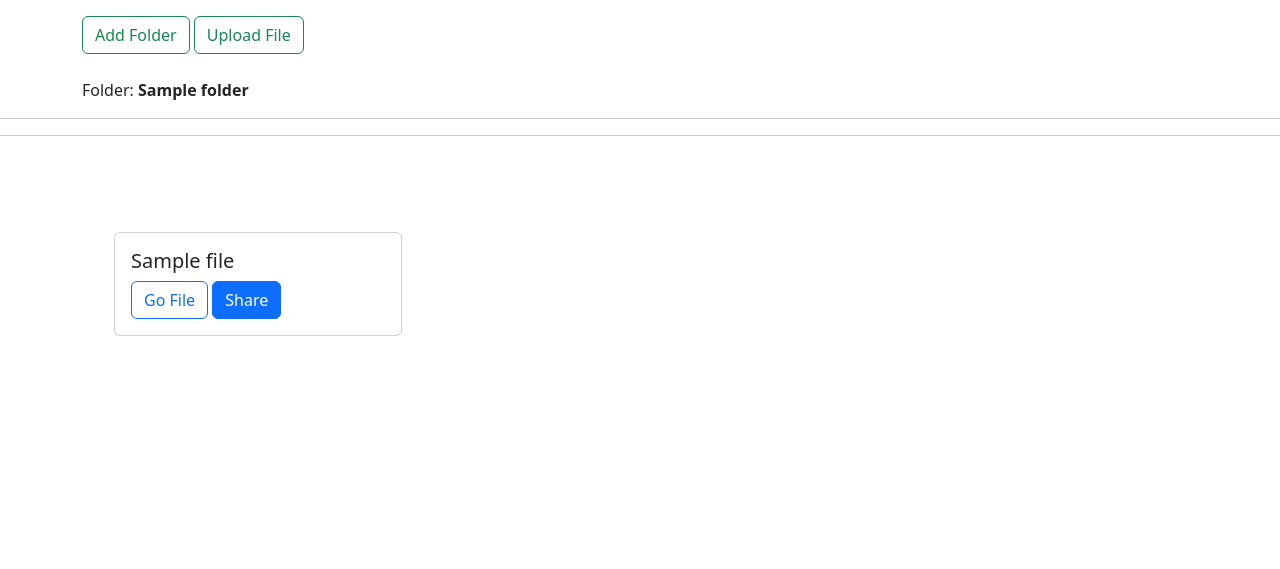
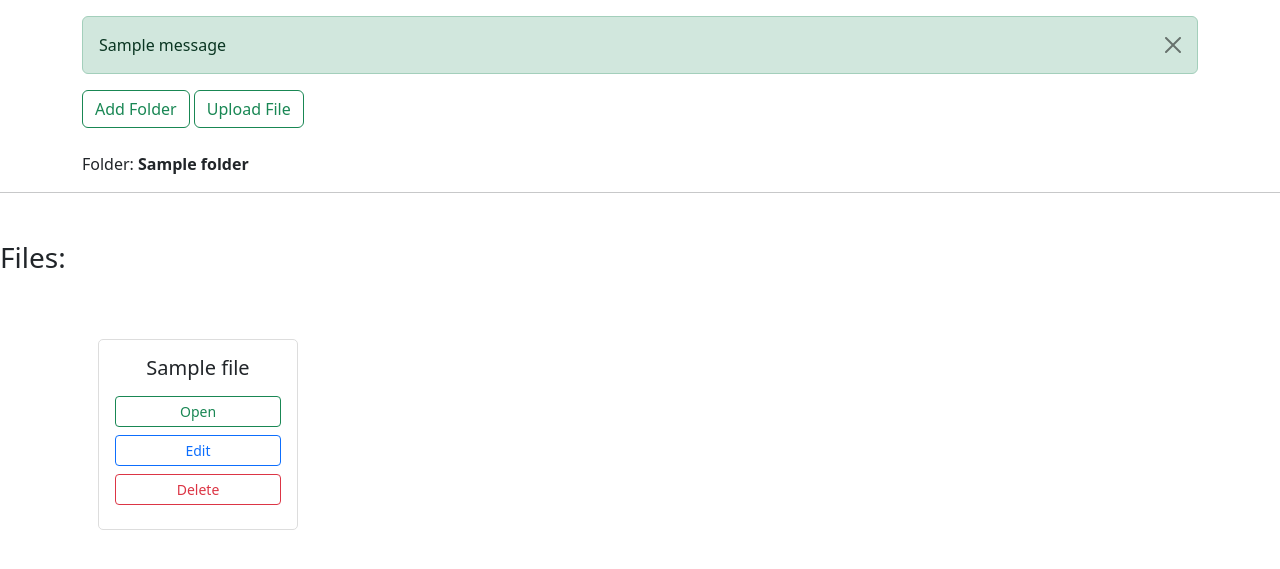
Before and after one commit to SangamChaurasiya/datadrive, a Django app: page /folder/00000000-0000-0000-0000-000000000001/ in a window 1280 px wide. Shown: the part 56-625 px from the top of the page. Run offline with Django 5.2, Linux system fonts and the light colour scheme; a user stored in the database is signed in; tables that the repository leaves empty hold one stand-in row (values such as "Sample post"); one stand-in notice (Sample message) is shown.

Commit message:
Added delete feature for file and folder

```diff
--- a/drive/urls.py
+++ b/drive/urls.py
@@ -11,5 +11,7 @@ urlpatterns = [
     path('shared_file/', views.shared_file, name='share'),
     path('file/access/<str:id>/', views.file_access),
     path('delete-folder/<str:folder_id>/', views.delete_folder, name='delete_folder'),
+    # path('edit-file/<str:file_id>/', views.edit_file, name='edit_file'),
+    path('delete-file/<str:file_id>/', views.delete_file, name='delete_file'),
     path("logout/", views.Logout, name="logout"),
 ]
--- a/drive/views.py
+++ b/drive/views.py
@@ -118,11 +118,39 @@ def upload_file(request):
                 file = File(id=uuid.uuid4(), folder_id=folder_id, owner_id=user_id, file=file, name=file_name)
                 file.save()
 
-                return redirect(f'http://127.0.0.1:8000/folder/{folder_id}/')
+                return redirect('/')
 
         return redirect('/')
     else:
         return redirect('login')
+
+
+# def edit_file(request, file_id):
+#     if request.user.is_authenticated:
+#         if request.method == 'POST':
+#             # Retrieve the uploaded file
+#             file_name = request.POST.get('file_name', None)   # The file input name in the form
+#             folder_id = request.POST.get('folder_id')  # Additional hidden input
+#             file = request.FILES.get('file')
+#             user_id = request.user.id
+#             if file_name:
+#                 try:
+#                     file = File.objects.get(id=file_id)
+#                     file.name=file_name
+#                     file.file=file
+#                     file.folder=Folder.objects.get(id=folder_id)
+#                     file.owner=User.objects.get(pk=user_id)
+#                     file.save()
+#                     messages.success(request, 'File Updated Successfully!')
+#                 except Exception as e:
+#                     print(e)
+#                     messages.error(request, 'File does not exists!')
+#                 return redirect(f'http://127.0.0.1:8000/folder/{folder_id}/')
+
+#         return redirect('/')
+#     else:
+#         return redirect('login')
+
 
 
 def shared_file(request):
@@ -173,5 +201,12 @@ def get_file_by_id(file_id):
 def delete_folder(request, folder_id):
     folder = get_object_or_404(Folder, id=folder_id, owner=request.user)
     folder.delete()
-    messages.success(request, 'Folder Deleted Successfully.')
+    messages.error(request, 'Folder Deleted Successfully.')
     return redirect('index')
+
+
+def delete_file(request, file_id):
+    file = get_object_or_404(File, id=file_id, owner=request.user)
+    file.delete()
+    messages.error(request, 'File Deleted Successfully.')
+    return redirect('index')
--- a/templates/base.html
+++ b/templates/base.html
@@ -14,6 +14,26 @@
       .main-content, .main-file-content {
           display: flex;
           flex-wrap: wrap;
+      }
+
+      .button-fixed-width {
+        display: inline-block;
+        width: 100%; /* Buttons will take full width of the container */
+        margin-bottom: 0.5rem; /* Spacing between buttons */
+        text-align: center;
+      }
+      .folder-container {
+          display: flex;
+          flex-wrap: wrap;
+          gap: 1rem;
+      }
+      .folder-card {
+          background-color: #f9f9f9;
+          transition: box-shadow 0.3s ease-in-out;
+      }
+
+      .folder-card:hover {
+          box-shadow: 0px 4px 10px rgba(0, 0, 0, 0.2);
       }
     </style>
 
@@ -68,6 +88,7 @@
 
     <script src="https://cdn.jsdelivr.net/npm/bootstrap@5.3.3/dist/js/bootstrap.bundle.min.js" crossorigin="anonymous"></script>
     <script>
+
         function toggleEmailInput() {
             const shareOption = document.getElementById('shareOption').value;
             const emailInputContainer = document.getElementById('emailInputContainer');
--- a/templates/index.html
+++ b/templates/index.html
@@ -4,6 +4,13 @@
 
     {% if not is_file_shared %}
     <div class="container mt-3 folder-creation">
+
+        {% for message in messages %}
+            <div class="alert {{ message.tags }} alert-dismissible fade show" role="alert">
+                <button type="button" class="btn-close" data-bs-dismiss="alert" aria-label="Close"></button>
+                {{ message }}
+            </div>
+        {% endfor %}
 
         <button class="btn btn-outline-success" type="button" data-bs-toggle="modal" data-bs-target="#foldercreate">Add Folder</button>
         <button class="btn btn-outline-success" type="button" data-bs-toggle="modal" data-bs-target="#fileupload">Upload File</button>
@@ -22,53 +29,81 @@
     {% if error %}
         <p style="color: red;">Error: {{ error }}</p>
     {% endif %}
+    {% if folders %}
         <hr>
-    <div class="container mt-5 main-content">
+        <h3>Folders:</h3>
+    {% endif %}
+
+    <div class="container folder-container mt-5 main-content">
         {% for folder in folders %}
+            <div class="folder-card" style="border: 1px solid #ddd; padding: 1rem; margin: 1rem; border-radius: 5px; display: inline-block; text-align: center; width: 200px;">
+                <!-- Folder Name -->
+                <h5 style="margin-bottom: 1rem;">{{ folder.name }}</h5>
 
-            <a type="button"  href="{% url 'folders' folder.id %}" class="btn btn-outline-success btn-lg mt-5" style="margin-left: 2rem;">{{ folder.name }}</a> | <a type="button"  href="{% url 'delete_folder' folder.id %}" class="btn btn-outline-danger btn-lg mt-2" style="margin-left: 2rem;">Delete</a>
+                <!-- Buttons -->
+                <div class="folder-actions">
+                    <!-- Open Button -->
+                    <a type="button" href="{% url 'folders' folder.id %}" class="btn btn-outline-success btn-sm button-fixed-width">Open</a>
+
+                    <!-- Edit Button -->
+                    <a type="button" href="#" class="btn btn-outline-primary btn-sm button-fixed-width">Edit</a>
+
+                    <!-- Delete Button -->
+                    <a type="button" href="{% url 'delete_folder' folder.id %}" class="btn btn-outline-danger btn-sm button-fixed-width">Delete</a>
+                </div>
+            </div>
+
+            {% comment %} <a type="button"  href="{% url 'folders' folder.id %}" class="btn btn-outline-success btn-lg mt-5" style="margin-left: 2rem;">{{ folder.name }}</a> <a type="button"  href="{% url 'delete_folder' folder.id %}" class="btn btn-outline-danger btn-sm">Delete</a> {% endcomment %}
         {% endfor %}
     </div>
+    {% if files %}
+        {% if folders %}
+            <hr>
+        {% endif %}
+        <h3>Files:</h3>
+    {% endif %}
     <div class="container mt-5 main-file-content">
         {% for file in files %}
-            <div class="card" style="width: 18rem; margin-left: 2rem;">
-                <div class="card-body">
-                    <h5 class="card-title">{{file.name}}</h5>
-                    <a href="{{ file.get_absolute_url }}" target="_blank" class="btn btn-outline-primary">Go File</a>
-                    {% if not is_file_shared %}
-                        <button type="button" class="btn btn-primary mr-3" data-bs-toggle="modal" data-bs-target="#staticBackdrop">
-                            Share
-                        </button>
-                    {% endif %}
+            <div class="file-card" style="border: 1px solid #ddd; padding: 1rem; margin: 1rem; border-radius: 5px; display: inline-block; text-align: center; width: 200px;">
+                <!-- Folder Name -->
+                <h5 style="margin-bottom: 1rem;">{{ file.name }}</h5>
+
+                <!-- Buttons -->
+                <div class="file-actions">
+                    <!-- Open Button -->
+                    <a type="button" href="{{ file.get_absolute_url }}" target="_blank" class="btn btn-outline-success btn-sm button-fixed-width">Open</a>
+
+                    <!-- Edit Button -->
+                    <a type="button" href="#" class="btn btn-outline-primary btn-sm button-fixed-width" data-bs-toggle="modal" data-bs-target="#editFile">Edit</a>
+
+                    <!-- Delete Button -->
+                    <a type="button" href="{% url 'delete_file' file.id %}" class="btn btn-outline-danger btn-sm button-fixed-width">Delete</a>
                 </div>
             </div>
 
             <!-- Modal -->
-            <div class="modal fade" id="staticBackdrop" data-bs-backdrop="static" data-bs-keyboard="false" tabindex="-1" aria-labelledby="staticBackdropLabel" aria-hidden="true">
+            <div class="modal fade" id="editFile" tabindex="-1" aria-labelledby="editFileLabel" aria-hidden="true">
                 <div class="modal-dialog">
                     <div class="modal-content">
                         <div class="modal-header">
-                            <h1 class="modal-title fs-5" id="staticBackdropLabel">Share File</h1>
+                            <h1 class="modal-title fs-5" id="editFileLabel">Upload File</h1>
                             <button type="button" class="btn-close" data-bs-dismiss="modal" aria-label="Close"></button>
                         </div>
-                        <form action="{% url 'share' %}" method="post">
+                        <div class="modal-body">
+                            <form action="#" method="post" enctype="multipart/form-data">
                                 {% csrf_token %}
-                            <div class="modal-body">
-                                <select class="form-select" id="shareOption" name="shareOption" aria-label="Default select example" onchange="toggleEmailInput()">
-                                    <option value="public" selected>Public</option>
-                                    <option value="email">With Email</option>
-                                </select>
-                                <div id="emailInputContainer" class="mt-3 d-none">
-                                    <label for="emailInput" class="form-label">Enter Emails (comma-separated)</label>
-                                    <input type="text" class="form-control" id="emailInput" name="emails" placeholder="example1@mail.com, example2@mail.com">
-                                </div>
-                                <input type="text" name="file_id" id="file_id" value="{{file.id}}" hidden>
+                                <div class="mb-3" style="margin: 1rem;">
+                                    <label for="fileInput" class="form-label">Choose File</label>
+                                    <input type="text" class="form-control" name="file_name" id="fileInput" value="{{file.name}}">
+                                    <input type="file" class="form-control mt-1" name="file" id="fileInput">
+                                    <input type="text" hidden value="{{ folder_id }}" name="folder_id">
                                 </div>
                                 <div class="modal-footer">
                                     <button type="button" class="btn btn-secondary" data-bs-dismiss="modal">Close</button>
-                                <button type="submit" class="btn btn-primary">Share</button>
+                                    <button type="submit" class="btn btn-primary">Upload</button>
                                 </div>
                             </form>
+                        </div>
                     </div>
                 </div>
             </div>
```
Also changed, not shown: dataDrive/settings.py (+9 -0 lines), db.sqlite3. Lines whose indentation alone changed are shown as unchanged.
